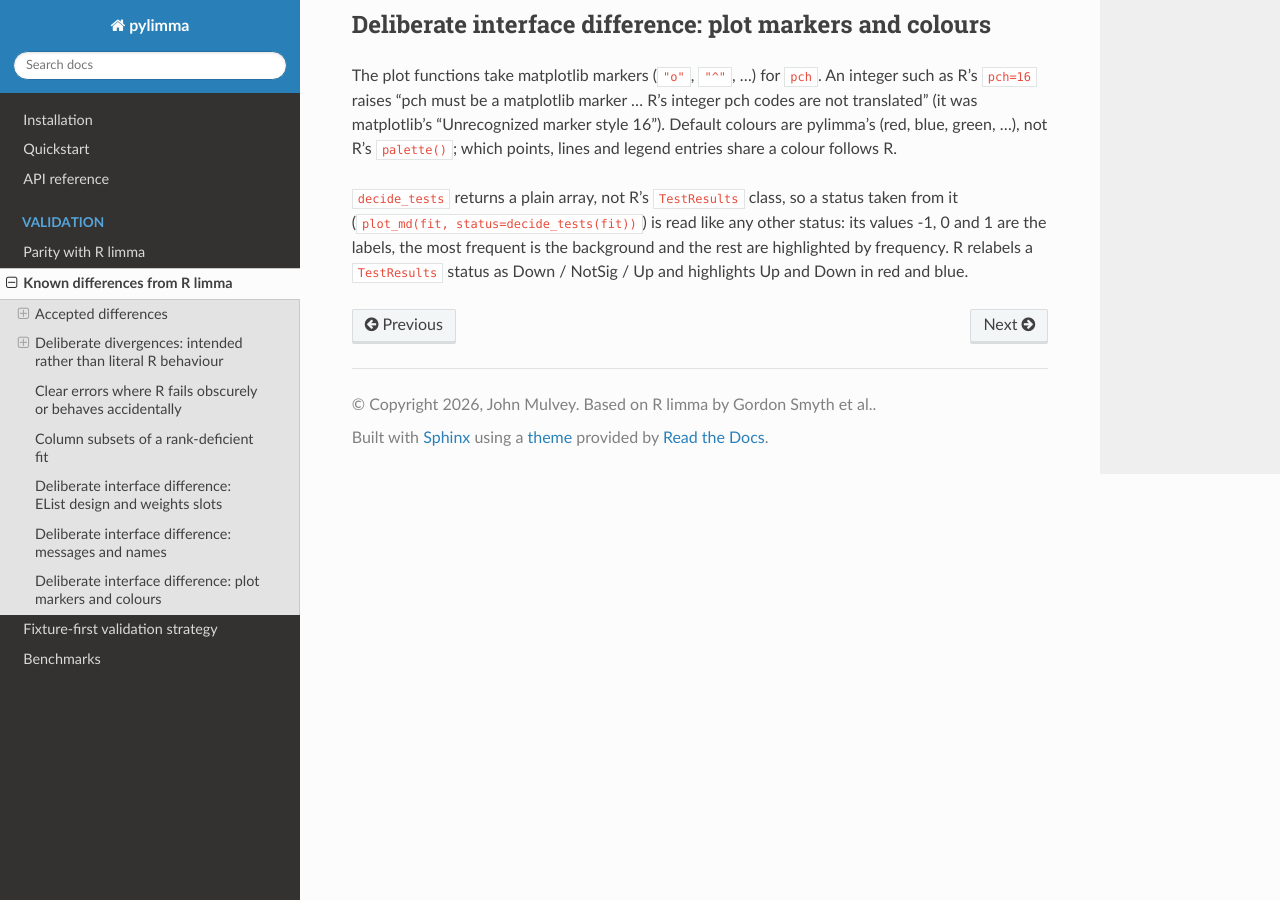
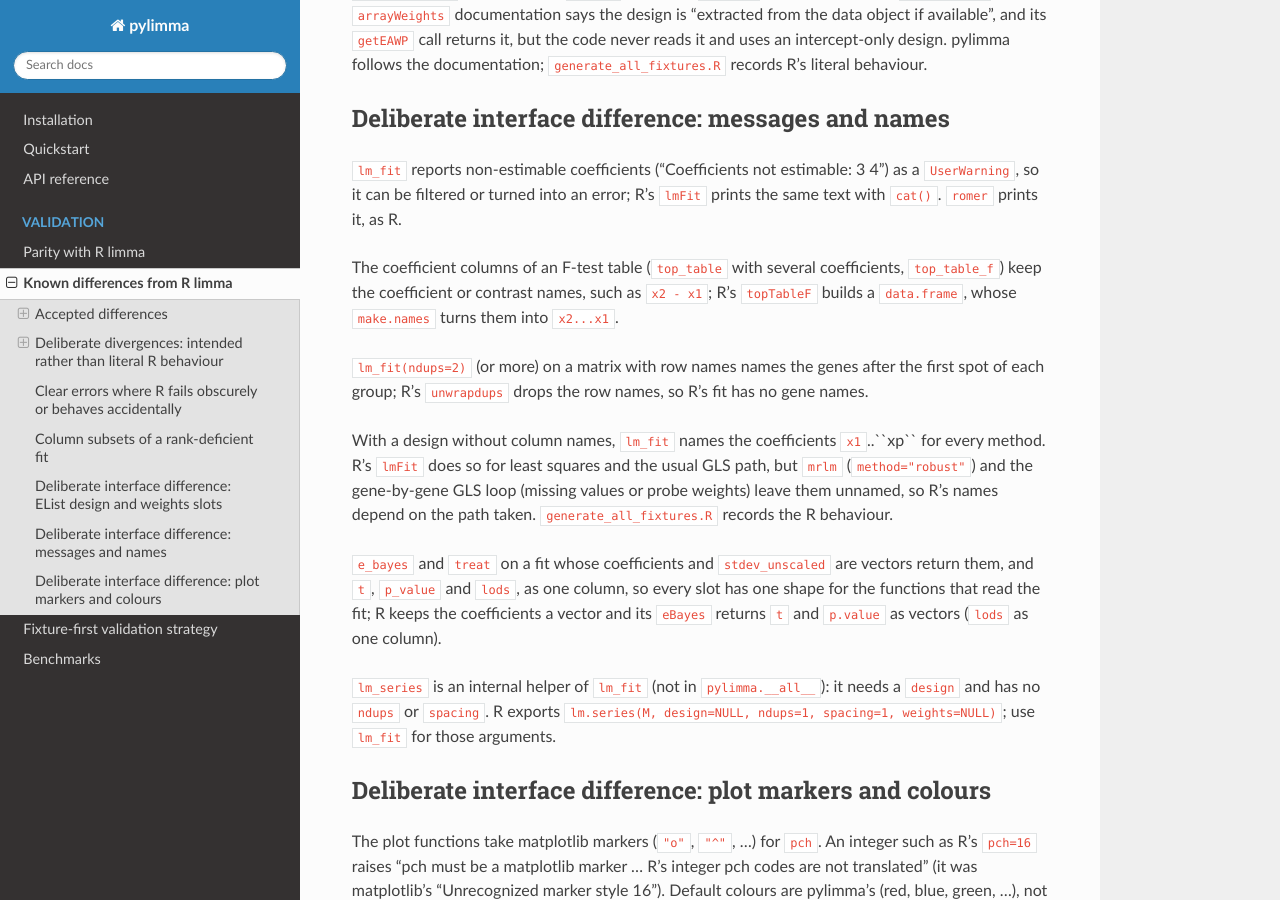
Before and after one commit to john-mulvey/pylimma, a Sphinx documentation site: the page built from docs/validation/known_differences.rst, in a window 1280 px wide and 900 px high, scrolled down 13337 px. Built offline with Sphinx 7.4.7 and the Read the Docs theme 3.1.0, drawn with Linux system fonts in a browser that asks for light colours; pages that are not in the unit, such as notebooks, are missing from menus; some of the changed text lies outside the part shown.

Commit message:
known_differences: six differences found by the older audits
The robust df2 root (brentq against uniroot), the F-test table's
coefficient names (R's data.frame applies make.names), the gene names
kept by lm_fit(ndups > 1) (R's unwrapdups drops them), x1..xp names on
every fitting path (R's depend on the path), e_bayes's one-column
results for a vector fit and lm_series as an internal helper; John chose
to keep each. The fixture script records R's names.

Older per-function audit: fit_f_dist_robustly (8), top_table_f (F9),
lm_series (design default, ndups), gls_series (ndups names)

```diff
--- a/docs/validation/known_differences.rst
+++ b/docs/validation/known_differences.rst
@@ -151,6 +151,20 @@
 
 **Tolerance.** The parity fixtures use at least four points per fit
 and are compared at ``rtol=1e-6`` or tighter.
+
+fit_f_dist_robustly: df2 root differs in the eighth digit
+~~~~~~~~~~~~~~~~~~~~~~~~~~~~~~~~~~~~~~~~~~~~~~~~~~~~~~~~~
+
+``fit_f_dist_robustly`` (and so ``squeeze_var`` / ``e_bayes`` with
+``robust=True``) finds ``df2`` with scipy's ``brentq``; R uses
+``uniroot``, whose C ``zeroin`` is another implementation of Brent's
+method. Both stop at ``tol = 1e-8`` on the ``df2 / (1 + df2)`` scale, at
+slightly different points, so ``df2`` differs by up to ``1.3e-8``
+relative, more for large ``df2`` (where the root is near 1).
+
+**Tolerance.** Inside ``rtol=1e-6``; the robust parity tests pass at
+``1e-8`` except the extreme-outlier case, which is compared at
+``1e-6``.
 
 Deliberate divergences: intended rather than literal R behaviour
 ----------------------------------------------------------------
@@ -701,6 +715,33 @@
 into an error; R's ``lmFit`` prints the same text with ``cat()``.
 ``romer`` prints it, as R.
 
+The coefficient columns of an F-test table (``top_table`` with several
+coefficients, ``top_table_f``) keep the coefficient or contrast names,
+such as ``x2 - x1``; R's ``topTableF`` builds a ``data.frame``, whose
+``make.names`` turns them into ``x2...x1``.
+
+``lm_fit(ndups=2)`` (or more) on a matrix with row names names the genes
+after the first spot of each group; R's ``unwrapdups`` drops the row
+names, so R's fit has no gene names.
+
+With a design without column names, ``lm_fit`` names the coefficients
+``x1``..``xp`` for every method. R's ``lmFit`` does so for least squares
+and the usual GLS path, but ``mrlm`` (``method="robust"``) and the
+gene-by-gene GLS loop (missing values or probe weights) leave them
+unnamed, so R's names depend on the path taken.
+``generate_all_fixtures.R`` records the R behaviour.
+
+``e_bayes`` and ``treat`` on a fit whose coefficients and
+``stdev_unscaled`` are vectors return them, and ``t``, ``p_value`` and
+``lods``, as one column, so every slot has one shape for the functions
+that read the fit; R keeps the coefficients a vector and its ``eBayes``
+returns ``t`` and ``p.value`` as vectors (``lods`` as one column).
+
+``lm_series`` is an internal helper of ``lm_fit`` (not in
+``pylimma.__all__``): it needs a ``design`` and has no ``ndups`` or
+``spacing``. R exports ``lm.series(M, design=NULL, ndups=1, spacing=1,
+weights=NULL)``; use ``lm_fit`` for those arguments.
+
 Deliberate interface difference: plot markers and colours
 ---------------------------------------------------------
 
```
Also changed, not shown: other parts of docs/validation/known_differences.rst (+1 -1 lines), CHANGELOG.md (+7 -0 lines), 2 other files.
